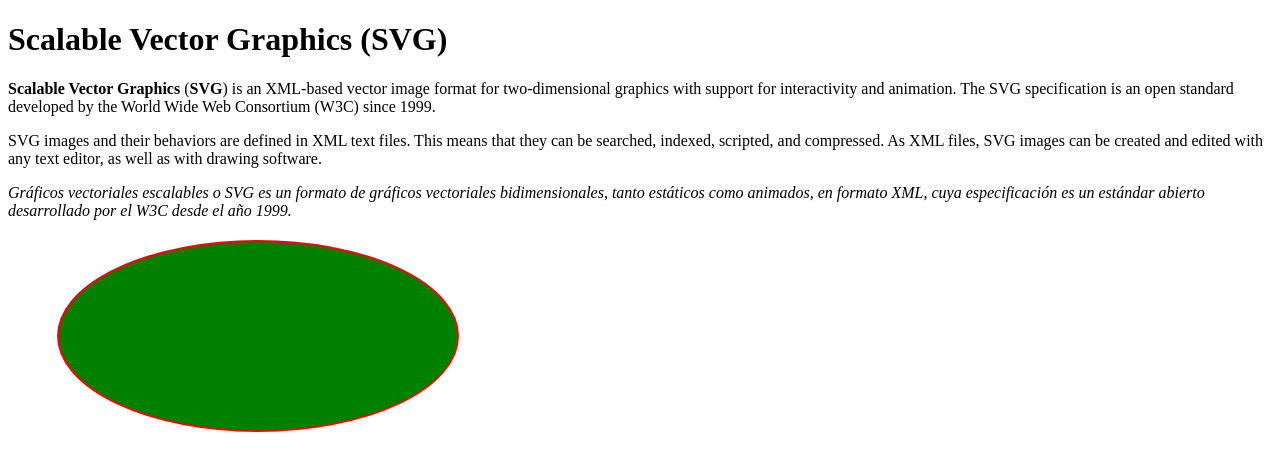
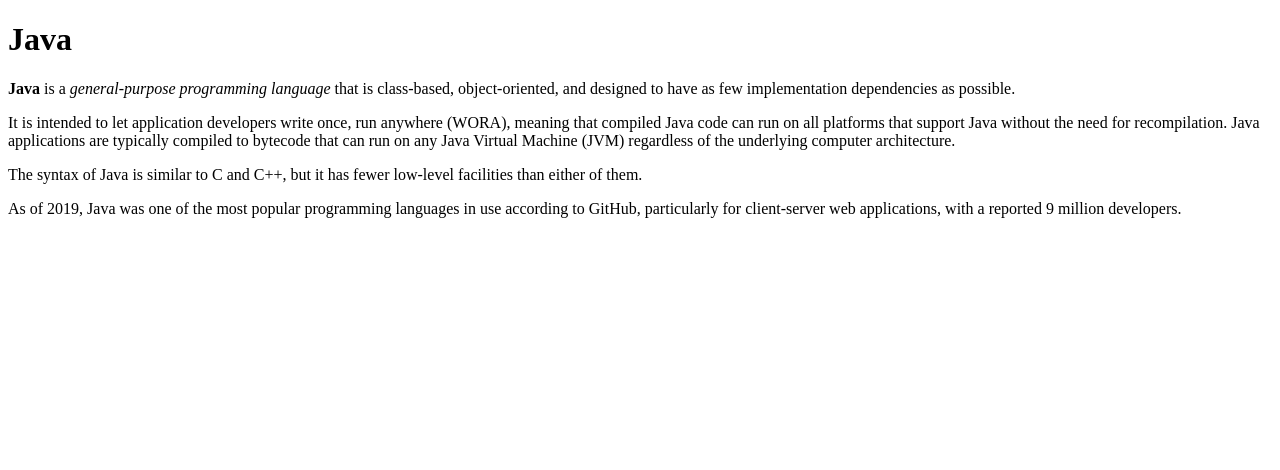
Before and after one commit to quinoDAW/MLExercises, a plain HTML site: page Tema01/Ejercicio01.html in a window 1280 px wide. Drawn offline with Linux system fonts and the light colour scheme.

Commit message:
Update Ejercicio01.html

```diff
--- a/Tema01/Ejercicio01.html
+++ b/Tema01/Ejercicio01.html
@@ -10,19 +10,15 @@
 
 	<body>
 
-		<h1>Scalable Vector Graphics (SVG)</h1>
+		<h1>Java</h1>
 
-		<p><b>Scalable Vector Graphics</b> (<b>SVG</b>) is an XML-based vector image format for two-dimensional graphics with support for interactivity and animation. The SVG specification is an open standard developed by the World Wide Web Consortium (W3C) since 1999.</p>
+		<p><b>Java</b> is a <i>general-purpose programming language</i> that is class-based, object-oriented, and designed to have as few implementation dependencies as possible.</p>
 
-		<p>SVG images and their behaviors are defined in XML text files. This means that they can be searched, indexed, scripted, and compressed. As XML files, SVG images can be created and edited with any text editor, as well as with drawing software.</p>
+		<p>It is intended to let application developers write once, run anywhere (WORA), meaning that compiled Java code can run on all platforms that support Java without the need for recompilation. Java applications are typically compiled to bytecode that can run on any Java Virtual Machine (JVM) regardless of the underlying computer architecture.</p>
 
-		<p><i>Gr&aacuteficos vectoriales escalables o SVG es un formato de gr&aacuteficos vectoriales bidimensionales, tanto est&aacuteticos como animados, en formato XML, cuya especificaci&oacuten es un est&aacutendar abierto desarrollado por el W3C desde el año 1999.</i></p>
+		<p>The syntax of Java is similar to C and C++, but it has fewer low-level facilities than either of them.</p>
 
-		<svg height="200" width="500">
-
-			<ellipse cx="250" cy="100" rx="200" ry="95" style="fill:green;stroke:red;stroke-width:2"/>
-
-		</svg>
+		<p>As of 2019, Java was one of the most popular programming languages in use according to GitHub, particularly for client-server web applications, with a reported 9 million developers.</p>
 
 	</body>
 
```
